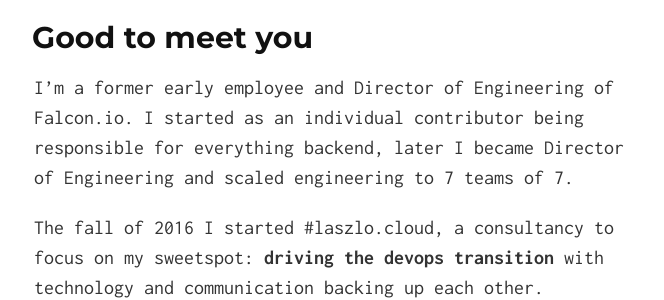
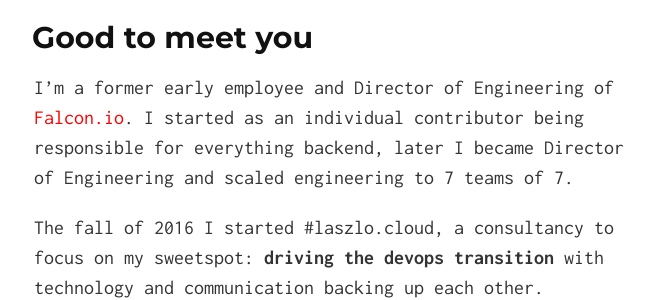
Before and after one commit to laszlocph/website, a Jekyll site: the page built from index.md, in a window 1280 px wide and 900 px high, scrolled down 1556 px. Shown: the part 183-483 px from the top of the window, without its empty margins (306-970 px from the left). Built offline with Jekyll 4.4.1, drawn with Linux system fonts in a browser that asks for light colours; comment, search, counter and statistics services are not loaded; part of the change alters nothing that is shown.

```diff
--- a/index.md
+++ b/index.md
@@ -38,7 +38,7 @@ Docker gives you all that plus **streamlined operations** within your organizati
 
 ## Good to meet you
 
-I'm a former early employee and Director of Engineering of Falcon.io. I started as an individual contributor being responsible for everything backend, later I became Director of Engineering and scaled engineering to 7 teams of 7.
+I'm a former early employee and Director of Engineering of [Falcon.io](https://falcon.io). I started as an individual contributor being responsible for everything backend, later I became Director of Engineering and scaled engineering to 7 teams of 7.
 
 The fall of 2016 I started #laszlo.cloud, a consultancy to focus on my sweetspot: **driving the devops transition** with technology and communication backing up each other.
 
```
